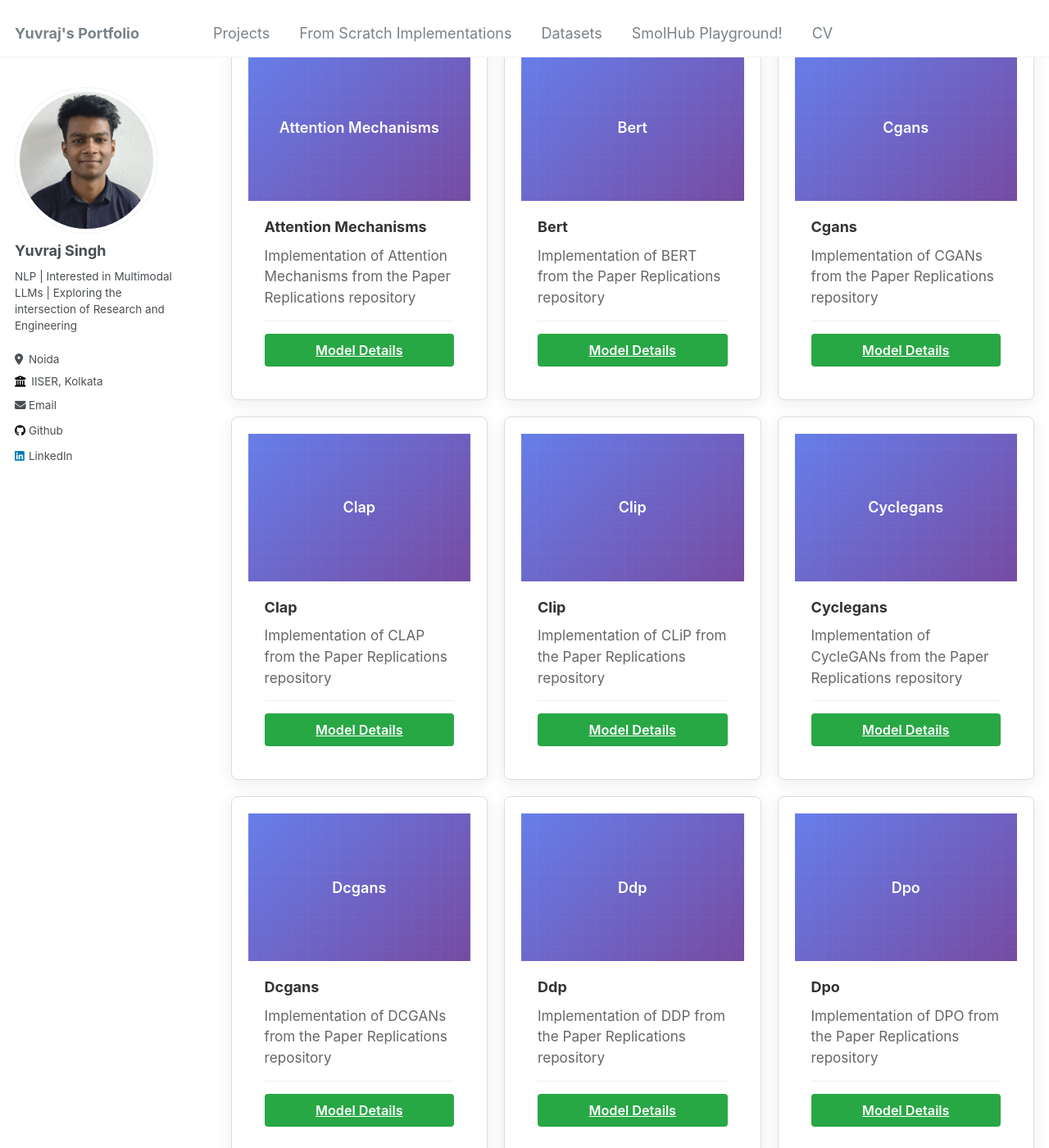
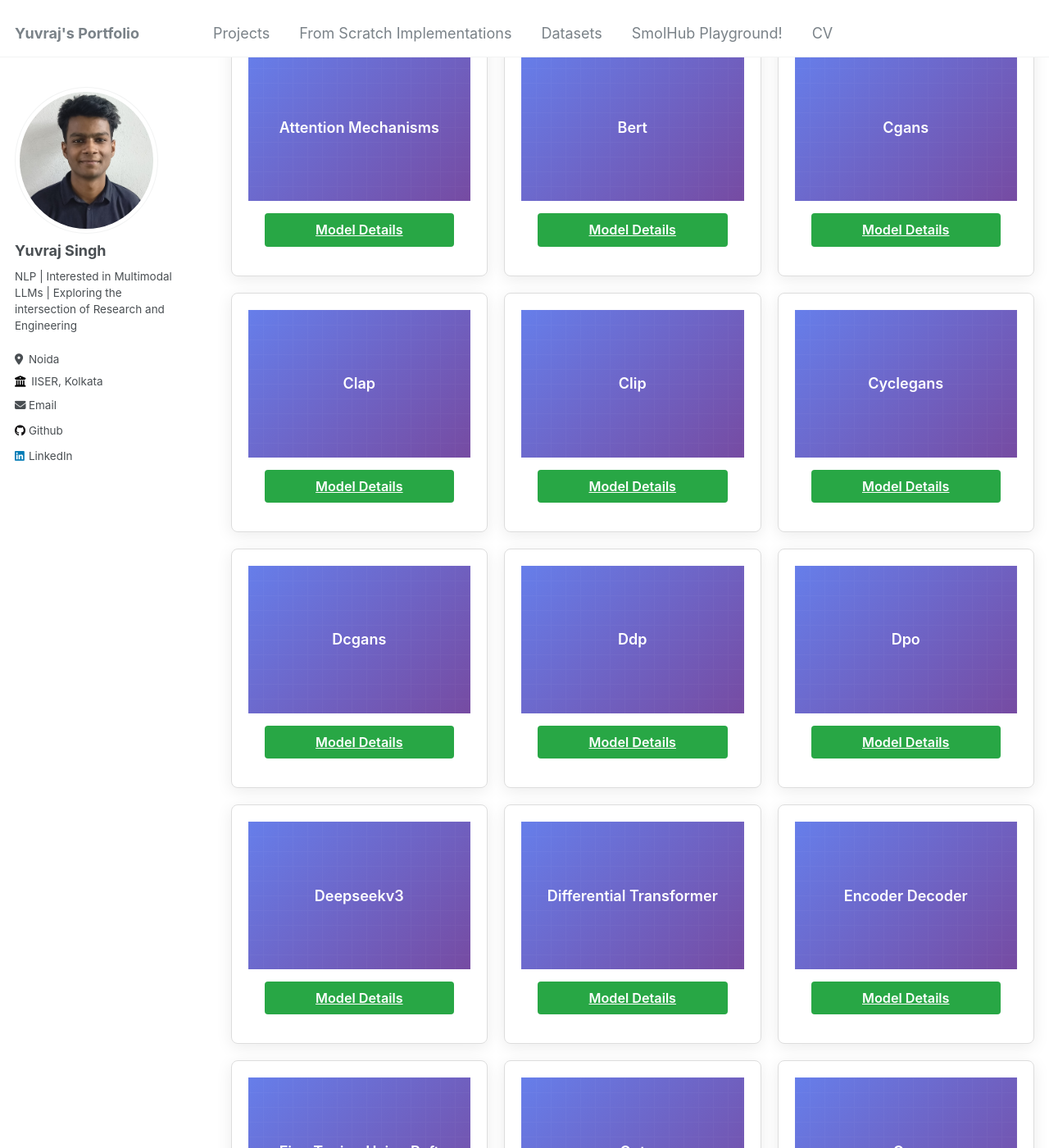
Before and after one commit to YuvrajSingh-mist/SmolHub-Website, a Jekyll site: the page built from _pages/models_old.html, in a window 1280 px wide and 1400 px high, scrolled down 637 px. Shown: the whole window at 82% size. Built offline with Jekyll 4.4.1, drawn with Linux system fonts in a browser that asks for light colours; some of the changed text lies outside the part shown.

```diff
--- a/_includes/model-card.html
+++ b/_includes/model-card.html
@@ -14,21 +14,9 @@
     <span>{{ title }}</span>
   </div>
 
-  <div class="model-card__content">
-    <h3 class="model-card__title">
-      {{ title }}
-    </h3>
-
-    {% if post.excerpt %}
-    <div class="model-card__excerpt">
-      {{ post.excerpt | markdownify | strip_html | truncatewords: 15 }}
-    </div>
-    {% endif %}
-
-    <div class="model-card__footer">
-      <a href="{{ base_path }}{{ post.url }}" class="model-details-btn" rel="permalink">
-        Model Details
-      </a>
-    </div>
+  <div class="model-card__footer">
+    <a href="{{ base_path }}{{ post.url }}" class="model-details-btn" rel="permalink">
+      Model Details
+    </a>
   </div>
 </div>
--- a/assets/css/models.css
+++ b/assets/css/models.css
@@ -111,9 +111,9 @@
 }
 
 .model-card__footer {
-    margin-top: auto;
-    padding-top: 15px;
-    border-top: 1px solid #f0f0f0;
+    padding: 15px 20px;
+    margin-top: 0;
+    border-top: none;
 }
 
 .model-details-btn {
```
Also changed, not shown: _includes/dataset-card.html (+4 -16 lines), _pages/models.html (+4 -13 lines).
